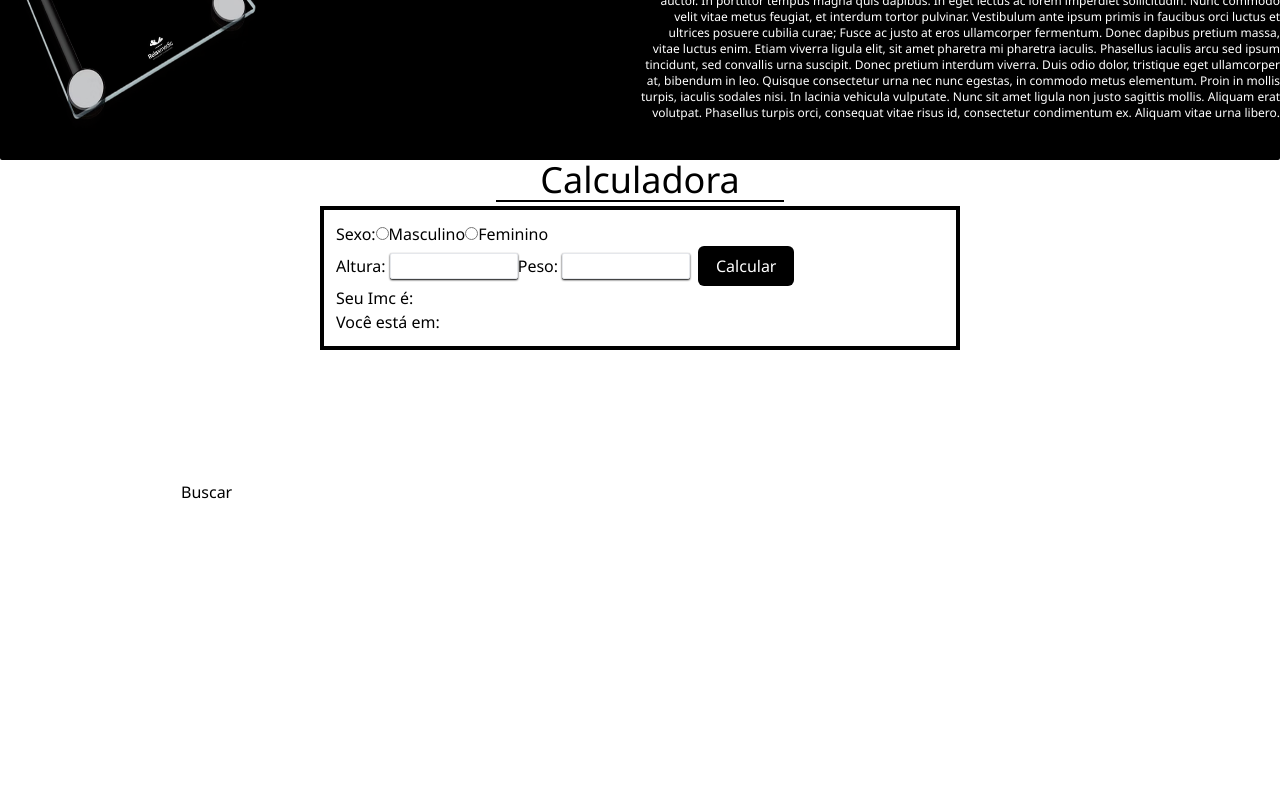
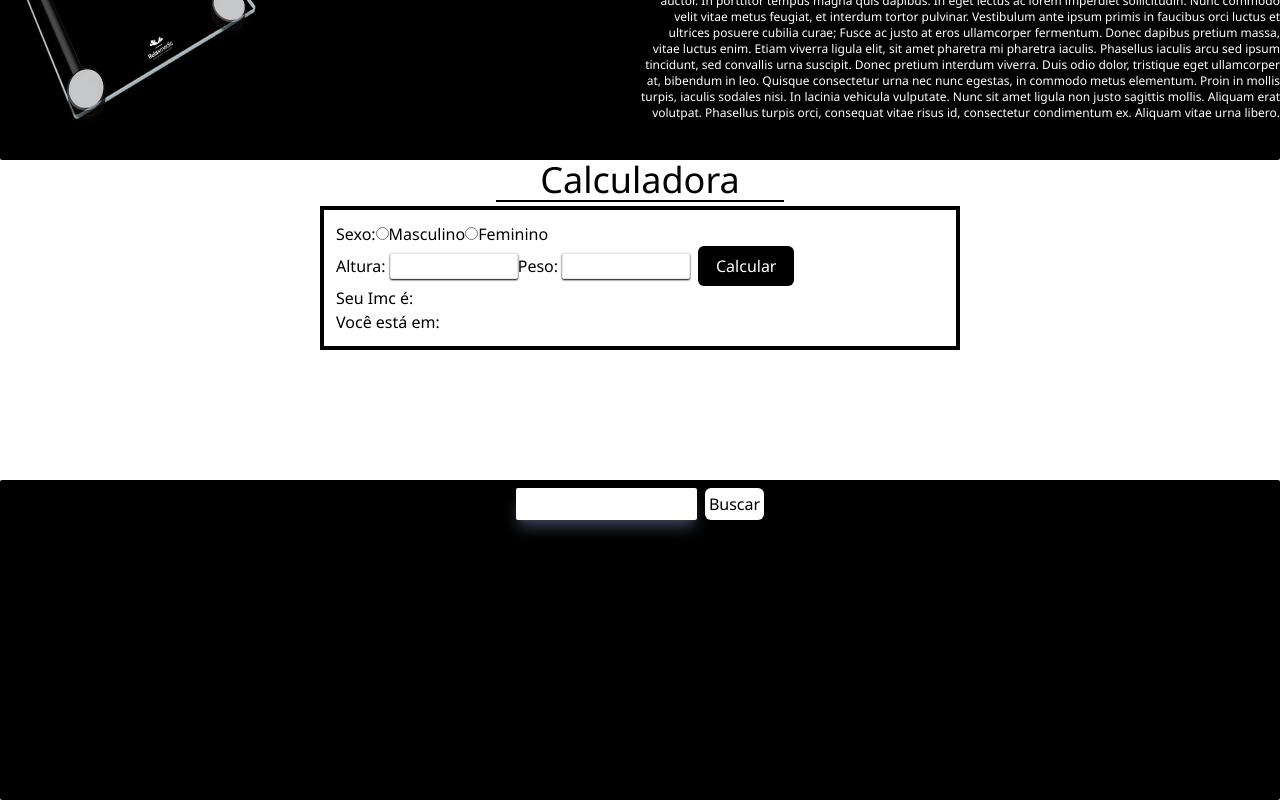
Before and after one commit to Igorrafael90/ImcCalculator, a Next.js app: page / in a window 1280 px wide. Shown: the part 560-1360 px from the top of the page. Before the commit the page ends 1064 px from the top, so only its background shows below. Built offline with nearby package versions, Linux system fonts and the light colour scheme.

Commit message:
Estrutura das calorias

```diff
--- a/app/page.tsx
+++ b/app/page.tsx
@@ -67,18 +67,22 @@ export default function Home() {
             <p>Você está em: {Corpo}</p>
           </div>
         </section>
-        <section>
+        <section className="flex flex-col h-auto min-h-80 bg-black text-white w-full justify-between items-center rounded-sm">
+          <div className="flex justify-center w-full mt-2 space-x-2">
+            <input className="rounded-sm shadow-gray-700 shadow-lg text-black" value={Response} onChange={(e) => setResponse(e.target.value)} type="text"></input>
+            <button className="text-black bg-white rounded-md p-1" onClick={fetchFood}>Buscar</button>
+          </div>
           <div>
-            <input value={Response} onChange={(e) => setResponse(e.target.value)} type="text"></input>
-            <button onClick={fetchFood}>Buscar</button>
+            {Food.map((Food, index) =>(
+              <div>
+                <li className="text-white" key={index}>
+                  <h3>COMIDA:{Food.descricao}</h3>
+                  <p>Calorias: {Food.calorias}</p>
+                </li>
+              </div>
+            ))
+            }
           </div>
-          {Food.map((Food, index) =>(
-            <li key={index}>
-              <h3>COMIDA:{Food.descricao}</h3>
-              <p>Calorias: {Food.calorias}</p>
-            </li>
-          ))
-          }
         </section>
       </main>
     </>
```
